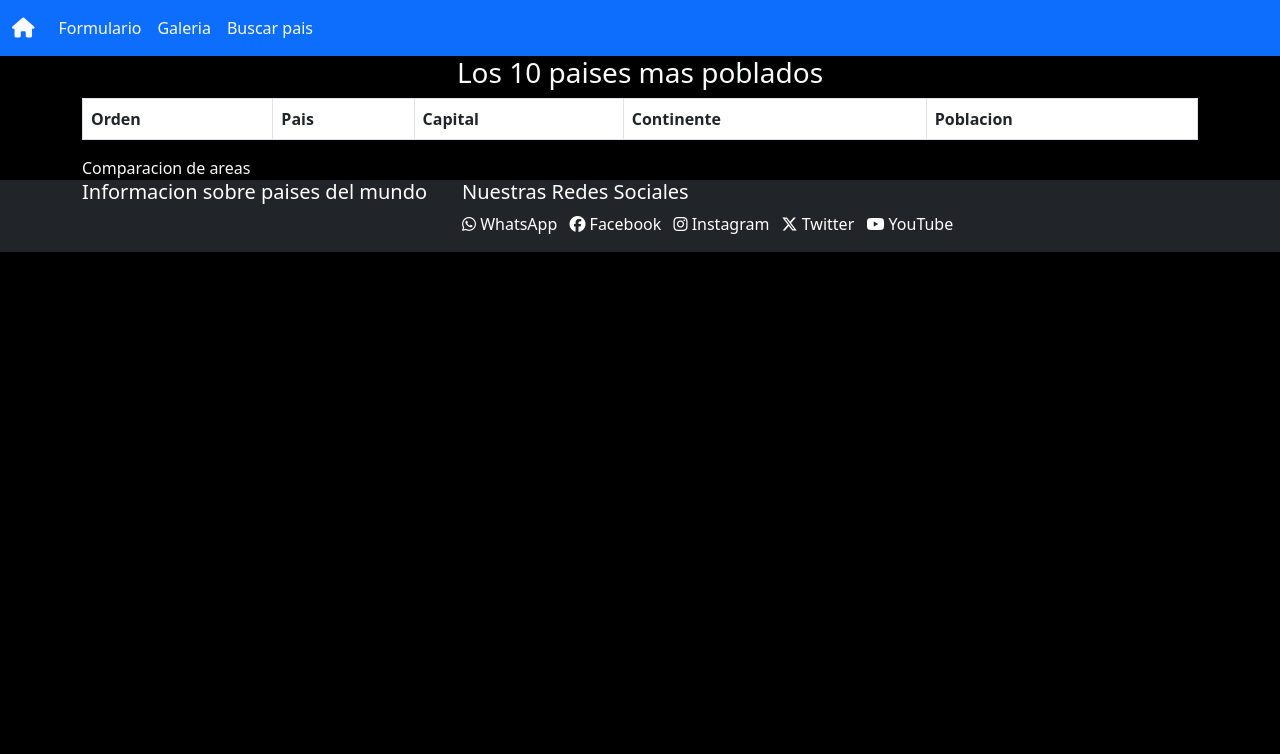
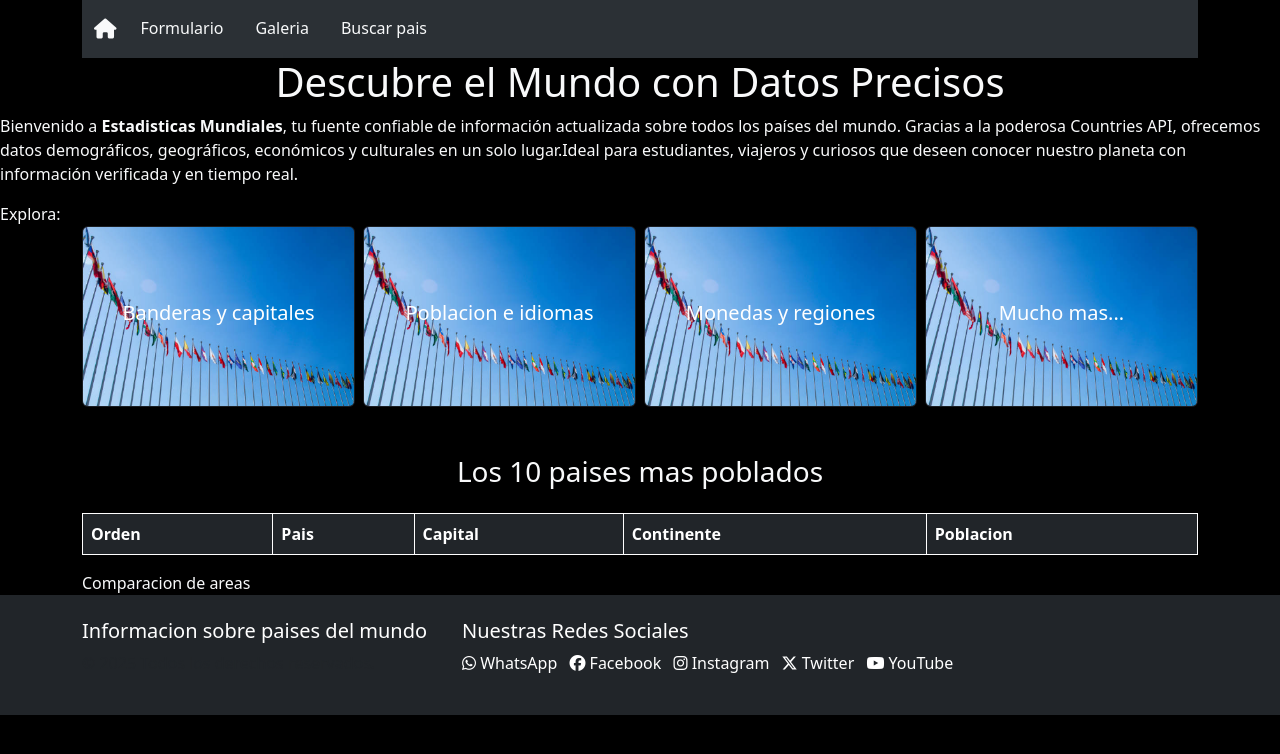
Before and after one commit to lucasalassiagit/TP_Integrador_FrontEnd, a plain HTML site: page index.html in a window 1280 px wide. Drawn offline with nearby package versions, Linux system fonts and the light colour scheme; no server answers.

Commit message:
Mejorando Index

```diff
--- a/index.html
+++ b/index.html
@@ -19,7 +19,11 @@
     <title>Inicio</title>
   </head>
   <body>
-    <nav class="navbar navbar-expand-lg bg-primary">
+    <div class="container">
+      <nav
+        class="navbar navbar-expand-lg bg-body-tertiary"
+        data-bs-theme="dark"
+      >
         <div class="container-fluid">
           <a class="navbar-brand" href="index.html"
             ><i class="fa-solid fa-house text-light"></i
@@ -36,7 +40,7 @@
             <span class="navbar-toggler-icon"></span>
           </button>
           <div class="collapse navbar-collapse" id="navbarSupportedContent">
-          <ul class="navbar-nav me-auto mb-2 mb-lg-0">
+            <ul class="navbar-nav me-auto mb-2 mb-lg-0 nav-underline">
               <li class="nav-item">
                 <a class="nav-link text-light" href="formulario.html"
                   >Formulario</a
@@ -55,13 +59,73 @@
           </div>
         </div>
       </nav>
+    </div>
 
     <section>
+      <h1 class="text-center">Descubre el Mundo con Datos Precisos</h1>
+      <p>
+        Bienvenido a <strong>Estadisticas Mundiales</strong>, tu fuente
+        confiable de información actualizada sobre todos los países del mundo.
+        Gracias a la poderosa Countries API, ofrecemos datos demográficos,
+        geográficos, económicos y culturales en un solo lugar.Ideal para
+        estudiantes, viajeros y curiosos que deseen conocer nuestro planeta con
+        información verificada y en tiempo real.
+      </p>
+    </section>
+    <section>
+      Explora:
       <div class="container">
+        <div class="row g-2">
+          <div class="col-10 col-md-6 col-lg-3">
+            <div class="card text-bg-dark">
+              <img src="Imagenes/Banderas.png" class="card-img" alt="..." />
+              <div
+                class="card-img-overlay d-flex justify-content-center align-items-center"
+              >
+                <h5 class="card-title text-white">Banderas y capitales</h5>
+              </div>
+            </div>
+          </div>
+          <div class="col-10 col-md-6 col-lg-3">
+            <div class="card text-bg-dark">
+              <img src="Imagenes/Banderas.png" class="card-img" alt="..." />
+              <div
+                class="card-img-overlay d-flex justify-content-center align-items-center"
+              >
+                <h5 class="card-title text-white">Poblacion e idiomas</h5>
+              </div>
+            </div>
+          </div>
+          <div class="col-10 col-md-6 col-lg-3">
+            <div class="card text-bg-dark">
+              <img src="Imagenes/Banderas.png" class="card-img" alt="..." />
+              <div
+                class="card-img-overlay d-flex justify-content-center align-items-center"
+              >
+                <h5 class="card-title text-white">Monedas y regiones</h5>
+              </div>
+            </div>
+          </div>
+          <div class="col-10 col-md-6 col-lg-3">
+            <div class="card text-bg-dark">
+              <img src="Imagenes/Banderas.png" class="card-img" alt="..." />
+              <div
+                class="card-img-overlay d-flex justify-content-center align-items-center"
+              >
+                <h5 class="card-title text-white">Mucho mas...</h5>
+              </div>
+            </div>
+          </div>
+        </div>
+      </div>
+    </section>
+
+    <section>
+      <div class="container mt-5">
         <h3 class="text-center">Los 10 paises mas poblados</h3>
-        <div class="table-responsive-md">
+        <div class="table-responsive-md pt-3">
           <table
-            class="table table-striped table-hover table-bordered d-none d-md-table"
+            class="table table-striped table-hover table-bordered d-none d-md-table table-dark border-white"
           >
             <!-- Oculta tabla en móviles -->
             <thead>
@@ -90,7 +154,7 @@
       <div id="areas" class="container">Comparacion de areas</div>
     </section>
 
-    <footer class="bg-dark text-white bg-primary">
+    <footer class="bg-dark text-white bg-primary p-4">
       <div class="container">
         <div class="row">
           <!-- Columna 1: Logo o nombre -->
```
Also changed, not shown: galeria.html (+2 -0 lines), Imagenes/Banderas.png (added). Lines whose indentation alone changed are shown as unchanged.
